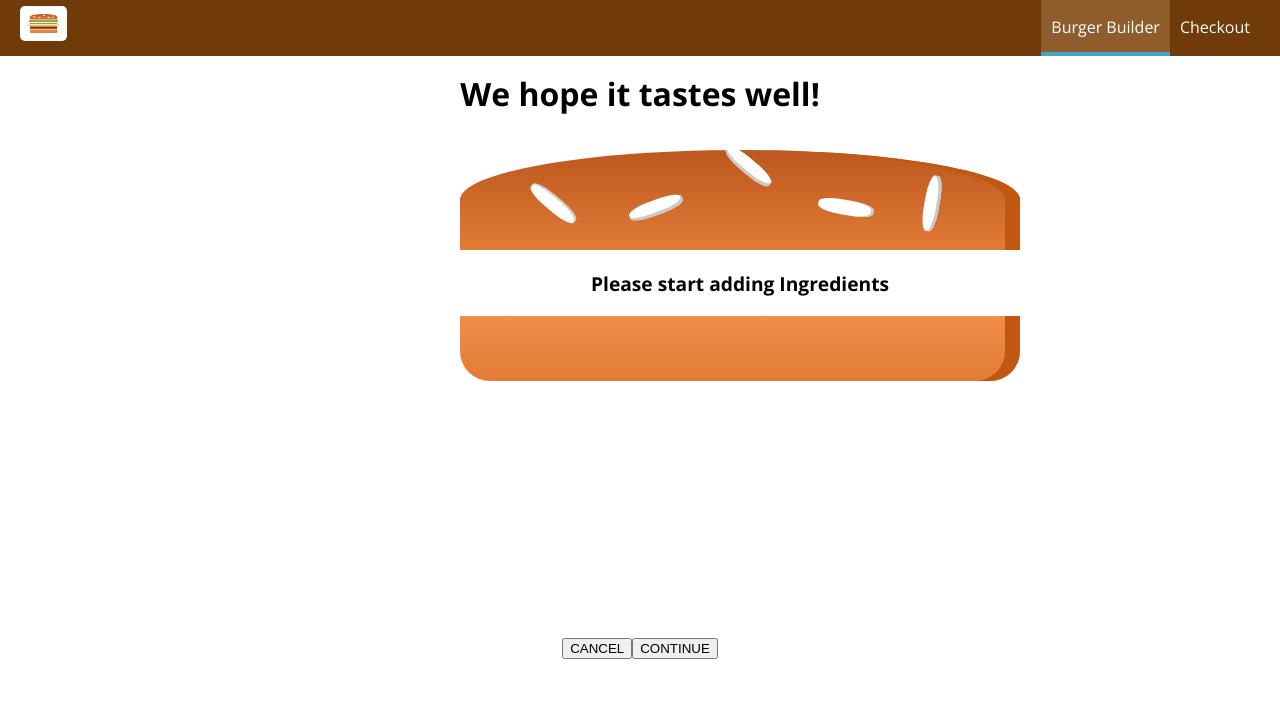
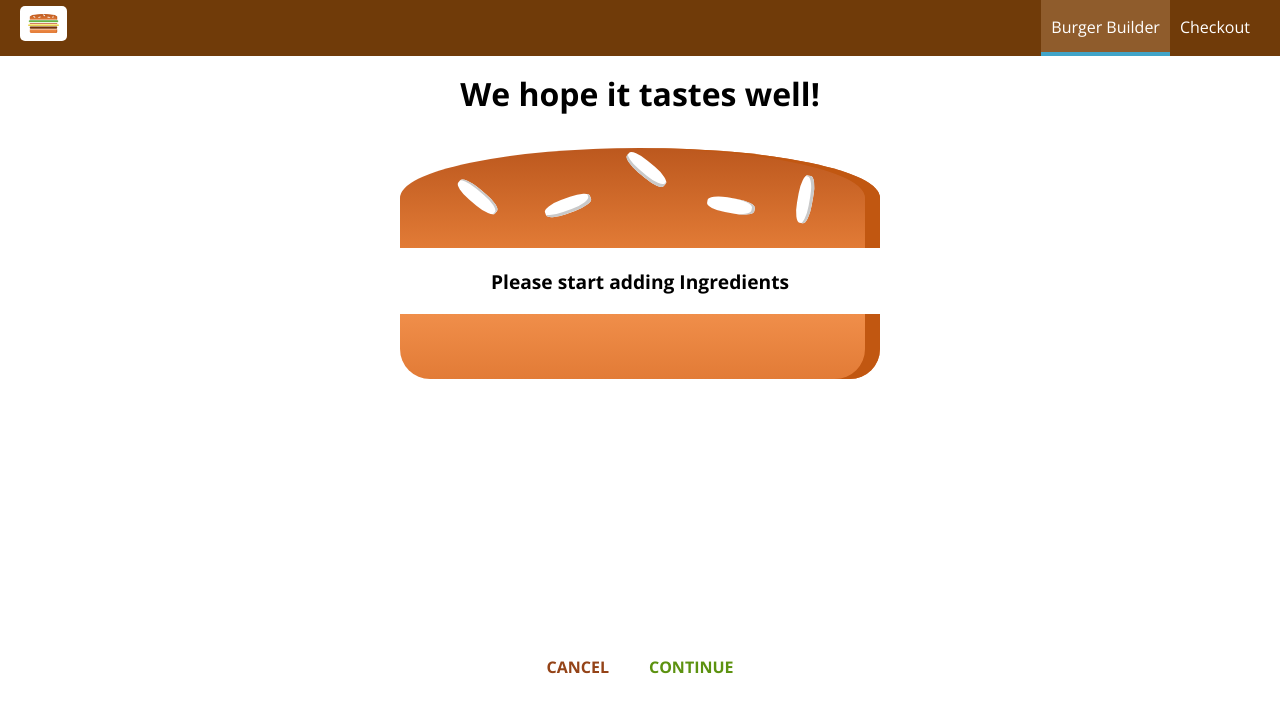
Before and after one commit to katiejduane/ReactWithMax, a React (Create React App) app in the folder 8-basicBurgerApp/: page /checkout in a window 1280 px wide. Shown: the top 712 px of the page. Built offline with nearby package versions, Linux system fonts and the light colour scheme.

Commit message:
implementing routing

```diff
--- a/8-basicBurgerApp/src/App.js
+++ b/8-basicBurgerApp/src/App.js
@@ -2,17 +2,17 @@ import React, { Component } from 'react';
 import Layout from './hoc/Layout/Layout'
 import BurgerBuilder from './containers/BurgerBuilder/BurgerBuilder';
 import Checkout from './containers/Checkout/Checkout';
-import { Route } from 'react-router-dom';
+import { Route, Switch } from 'react-router-dom';
 
 class App extends Component {
   render() {
     return (
       <div>
         <Layout>
-
-            <Route exact path="/checkout" component={Checkout} />
+          <Switch>
+            <Route path="/checkout" component={Checkout} />
             <Route exact path="/" component={BurgerBuilder} />
-
+          </Switch>
         </Layout>
       </div>
     );
--- a/8-basicBurgerApp/src/components/Burger/Burger.css
+++ b/8-basicBurgerApp/src/components/Burger/Burger.css
@@ -19,7 +19,7 @@
 
 @media (min-width: 1000px){
     .Burger {
-        width: 700px;
+        width: 600px;
         height: 500px;
     }
 }
--- a/8-basicBurgerApp/src/components/Order/CheckoutSummary/CheckoutSummary.css
+++ b/8-basicBurgerApp/src/components/Order/CheckoutSummary/CheckoutSummary.css
@@ -4,9 +4,16 @@
     margin: auto;
 }
 
-@media (min-width: 600px) {
+@media (min-width: 500px) {
     .CheckoutSummary {
         width: 500px;
     }
 
 }
+
+@media (min-width: 1000px) {
+    .CheckoutSummary {
+        width: 600px;
+    }
+
+}
--- a/8-basicBurgerApp/src/components/UI/Button/Button.css
+++ b/8-basicBurgerApp/src/components/UI/Button/Button.css
@@ -16,9 +16,27 @@
 }
 
 .Success {
+    background-color: transparent;
+    border: none;
+    color: white;
+    outline: none;
+    cursor: pointer;
+    font: inherit;
+    padding: 10px;
+    margin: 10px;
+    font-weight: bold;
     color: #5C9210;
 }
 
 .Danger {
+    background-color: transparent;
+    border: none;
+    color: white;
+    outline: none;
+    cursor: pointer;
+    font: inherit;
+    padding: 10px;
+    margin: 10px;
+    font-weight: bold;
     color: #944317;
 }
--- a/8-basicBurgerApp/src/components/UI/Button/Button.js
+++ b/8-basicBurgerApp/src/components/UI/Button/Button.js
@@ -1,10 +1,11 @@
 import React from 'react';
-// import classes from './Button.css'
+import './Button.css'
 
 
 
 const button = (props) => (
     <button
+    className ={props.btnType}
     onClick={props.clicked}>{props.children}</button>
 )
 
--- a/8-basicBurgerApp/src/containers/BurgerBuilder/BurgerBuilder.js
+++ b/8-basicBurgerApp/src/containers/BurgerBuilder/BurgerBuilder.js
@@ -89,39 +89,20 @@ class BurgerBuilder extends Component{
     }
 
     purchaseContinueHandler = () => {
-        // alert('You continue!');
-        // this.setState({loading: true});
-        // const order = {
-        //   ingredients: this.state.ingredients,
-        //   price: this.state.totalPrice,
-        //   customer: {
-        //       name: 'Max Schwarzmuller',
-        //       address: {
-        //           street: 'Teststreet 1',
-        //           zipCode: '12345',
-        //           country: 'Germany'
-        //       },
-        //       email: 'test@test.com'
-        //   },
-        //   deliveryMethod: 'fastest'
-        // }
-        // axios.post('/orders.json', order)
-        //     .then(response => {
-        //         this.setState({loading: false, purchasing: false});
-        //     })
-        //     .catch(error => {
-        //         this.setState({loading: false, purchasing: false});
-        //     });
-
         const queryParams = [];
-        for(let i in this.state.ingredients){
-            queryParams.push(encodeURIComponent(i) + '=' + encodeURIComponent(this.state.ingredients[i]))
+        for (let i in this.state.ingredients) {
+          queryParams.push(
+            encodeURIComponent(i) +
+              "=" +
+              encodeURIComponent(this.state.ingredients[i])
+          );
         }
-        const queryString = queryParams.join('&')
+        queryParams.push('price=' + this.state.totalPrice);
+        const queryString = queryParams.join("&");
         this.props.history.push({
-            pathname: '/checkout',
-            search: '?' + queryString
-        })
+          pathname: "/checkout",
+          search: "?" + queryString
+        });
 
     }
 
--- a/8-basicBurgerApp/src/containers/Checkout/Checkout.js
+++ b/8-basicBurgerApp/src/containers/Checkout/Checkout.js
@@ -1,16 +1,13 @@
-import React, { Component } from 'react';
-import CheckoutSummary from '../../components/Order/CheckoutSummary/CheckoutSummary'
-import { Route } from 'react-router-dom';
-import ContactData from './ContactData/ContactData'
+import React, { Component } from "react";
+import { Route } from "react-router-dom";
+
+import CheckoutSummary from "../../components/Order/CheckoutSummary/CheckoutSummary";
+import ContactData from "./ContactData/ContactData";
 
 class Checkout extends Component {
   state = {
-    ingredients: {
-      salad: 1,
-      meat: 1,
-      cheese: 1,
-      bacon: 1
-    }
+    ingredients: null,
+    price: 0
   };
 
   componentWillMount() {
@@ -46,7 +43,7 @@ class Checkout extends Component {
         />
         <Route
           path={this.props.match.path + "/contact-data"}
-          component={ContactData}
+          render={(props)=>(<ContactData ingredients={this.state.ingredients} price={this.state.totalPrice} {...props}/>)}
         />
       </div>
     );
--- a/8-basicBurgerApp/src/containers/Checkout/ContactData/ContactData.css
+++ b/8-basicBurgerApp/src/containers/Checkout/ContactData/ContactData.css
@@ -2,12 +2,19 @@
     margin: 20px auto;
     width: 80%;
     text-align: center;
+    box-shadow: 0 2px 3px #ccc;
+    border: 1px solid #eee;
+    padding: 10px;
+    box-sizing: border-box;
 
 }
 
 .Input {
     display: block;
-    width: 100%
+    width: 90%;
+    outline: none;
+    margin: 0.5rem auto;
+    height: 1rem;
 }
 
 @media (min-width: 600px) {
--- a/8-basicBurgerApp/src/containers/Checkout/ContactData/ContactData.js
+++ b/8-basicBurgerApp/src/containers/Checkout/ContactData/ContactData.js
@@ -1,6 +1,9 @@
 import React, { Component } from 'react';
-import Button from '../../../components/UI/Button/Button'
-import './ContactData.css'
+import Button from '../../../components/UI/Button/Button';
+import Spinner from '../../../components/UI/Spinner/Spinner';
+import './ContactData.css';
+import axios from '../../../axios-orders';
+
 
 class ContactData extends Component {
     state = {
@@ -9,19 +12,77 @@ class ContactData extends Component {
         address: {
             street: '',
             zipCode: ''
+        },
+        loading: false,
+    }
+
+    orderHandler = (event) => {
+        event.preventDefault();
+        alert('You continue!');
+        this.setState({loading: true});
+        const order = {
+            ingredients: this.props.ingredients,
+            price: this.props.totalPrice,
+            customer: {
+                name: 'Max Schwarzmuller',
+                address: {
+                    street: 'Teststreet 1',
+                    zipCode: '12345',
+                    country: 'Germany'
+                },
+                email: 'test@test.com'
+            },
+            deliveryMethod: 'fastest'
         }
-    }
+        axios.post('/orders.json', order)
+            .then(response => {
+                this.setState({loading: false});
+                this.props.history.push('/');
+            })
+            .catch(error => {
+                this.setState({loading: false});
+            });
+        }
+
     render() {
+        let form = (
+          <form>
+            <input
+              className="Input"
+              type="text"
+              name="name"
+              placeholder="Name"
+            />
+            <input
+              className="Input"
+              type="email"
+              name="email"
+              placeholder="Email"
+            />
+            <input
+              className="Input"
+              type="text"
+              name="street"
+              placeholder="Street Address"
+            />
+            <input
+              className="Input"
+              type="text"
+              name="zip"
+              placeholder="Zip Code"
+            />
+            <Button btnType="Success" clicked={this.orderHandler}>
+              Order
+            </Button>
+          </form>
+        );
+        if(this.state.loading) {
+            form = <Spinner />
+        }
         return(
             <div className="ContactData">
                 <h4>Enter your contact data:</h4>
-                <form>
-                    <input className="Input" type="text" name="name" placeholder="Name" />
-                    <input className="Input" type="email" name="email" placeholder="Email" />
-                    <input className="Input" type="text" name="street" placeholder="Street Address" />
-                    <input className="Input" type="text" name="zip" placeholder="Zip Code" />
-                    <Button btnType="Success">Order</Button>
-                </form>
+                {form}
 
             </div>
         );
```
